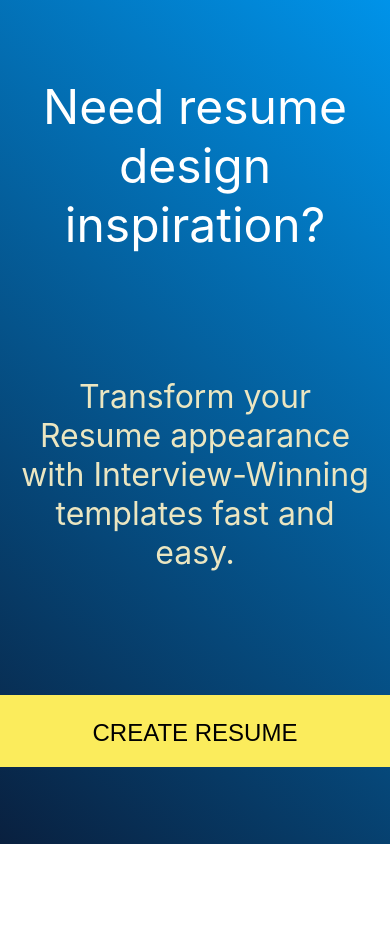
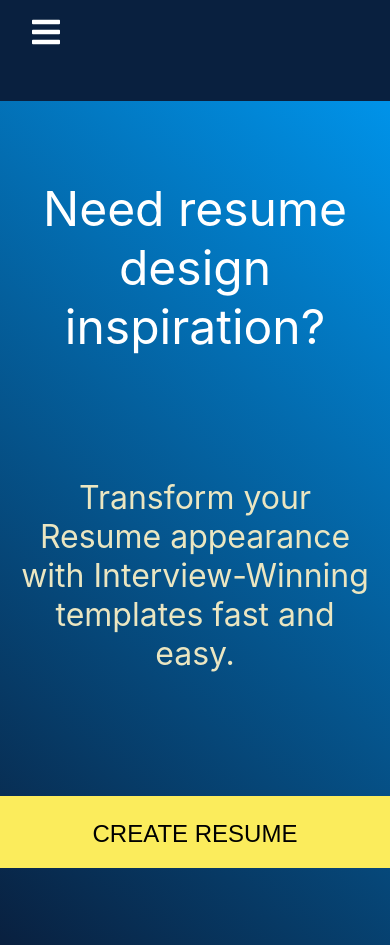
Before and after one commit to a-adeleye/cv-maker, a React (Create React App) app: page / in a window 390 px wide. Shown: the top 945 px of the page. Before the commit the page ends 844 px from the top, so only its background shows below. Built offline with nearby package versions, Linux system fonts and the light colour scheme.

Commit message:
navtogle added

```diff
--- a/src/App.js
+++ b/src/App.js
@@ -3,16 +3,23 @@ import "./styles/App.css";
 import { BrowserRouter, Routes, Route } from "react-router-dom";
 import Landing from "./components/Landing";
 import Templates from "./components/Templates";
+import Header from "./components/Header";
 import Layout from "./components/Layout";
 
 function App() {
+
   return (
     <BrowserRouter basename="/">
+       <div className="App">
+       <Header />
       <Routes>
+
         <Route path="/" element={<Landing />}></Route>
         <Route path="/templates" element={<Templates />}></Route>
         <Route path="/resumeform/*" element={<Layout />}></Route>
+
       </Routes>
+      </div>
     </BrowserRouter>
   );
 }
--- /dev/null
+++ b/src/components/Header.js
@@ -0,0 +1,13 @@
+export default function Header() {
+
+  function toggleNav(){
+    const sidebar = document.querySelector(".sidebar");
+    sidebar.style.display === "grid" ? sidebar.style.display = "none" : sidebar.style.display = "grid";
+  }
+
+  return (
+    <header>
+      <i class="fas fa-bars" onClick={toggleNav}></i>
+    </header>
+  );
+}
--- a/src/components/Layout.js
+++ b/src/components/Layout.js
@@ -2,6 +2,7 @@ import SideBar from "./SideBar";
 import Main from "./Main";
 
 export default function Layout() {
+
     return (
         <div className="layout">
             <SideBar />
--- a/src/styles/App.css
+++ b/src/styles/App.css
@@ -8,8 +8,31 @@ html {
   min-height: 100vh;
 }
 
+.App {
+  display: flex;
+  flex-direction: column;
+}
+
 .layout {
   display: flex;
+}
+
+header {
+  height: 12vh;
+  width: 100%;
+  background-color: #09203f;
+  padding: 1em 2em;
+  display: none;
+}
+
+header i {
+  font-size: 2em;
+  color: #ffffff;
+  cursor: pointer;
+}
+
+header i:active {
+  transform: scale(0.97);
 }
 
 main,
@@ -393,6 +416,10 @@ ul {
     display: none;
   }
 
+  header {
+    display: block;
+  }
+
   .landing-page {
     height: 100vh;
     text-align: center;
```
